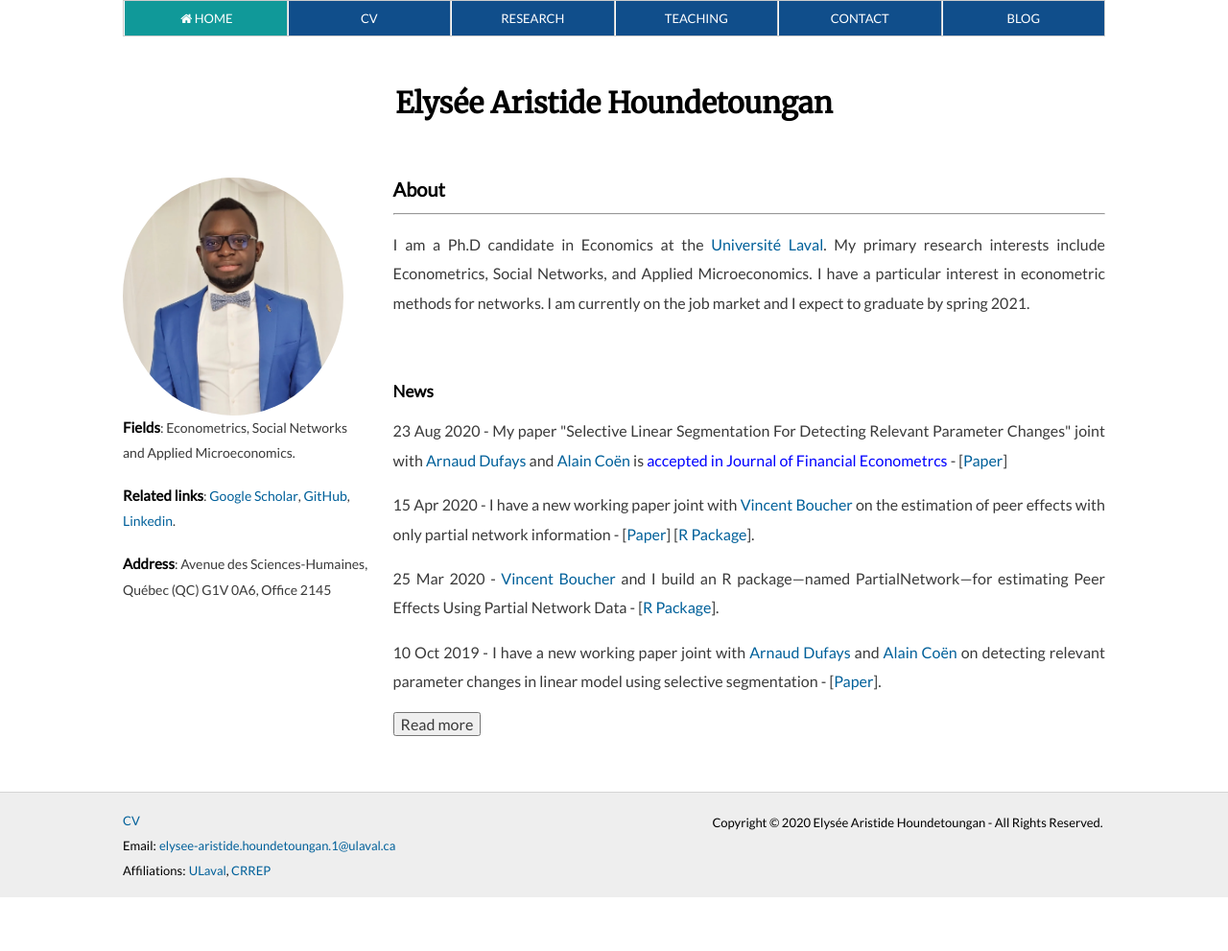
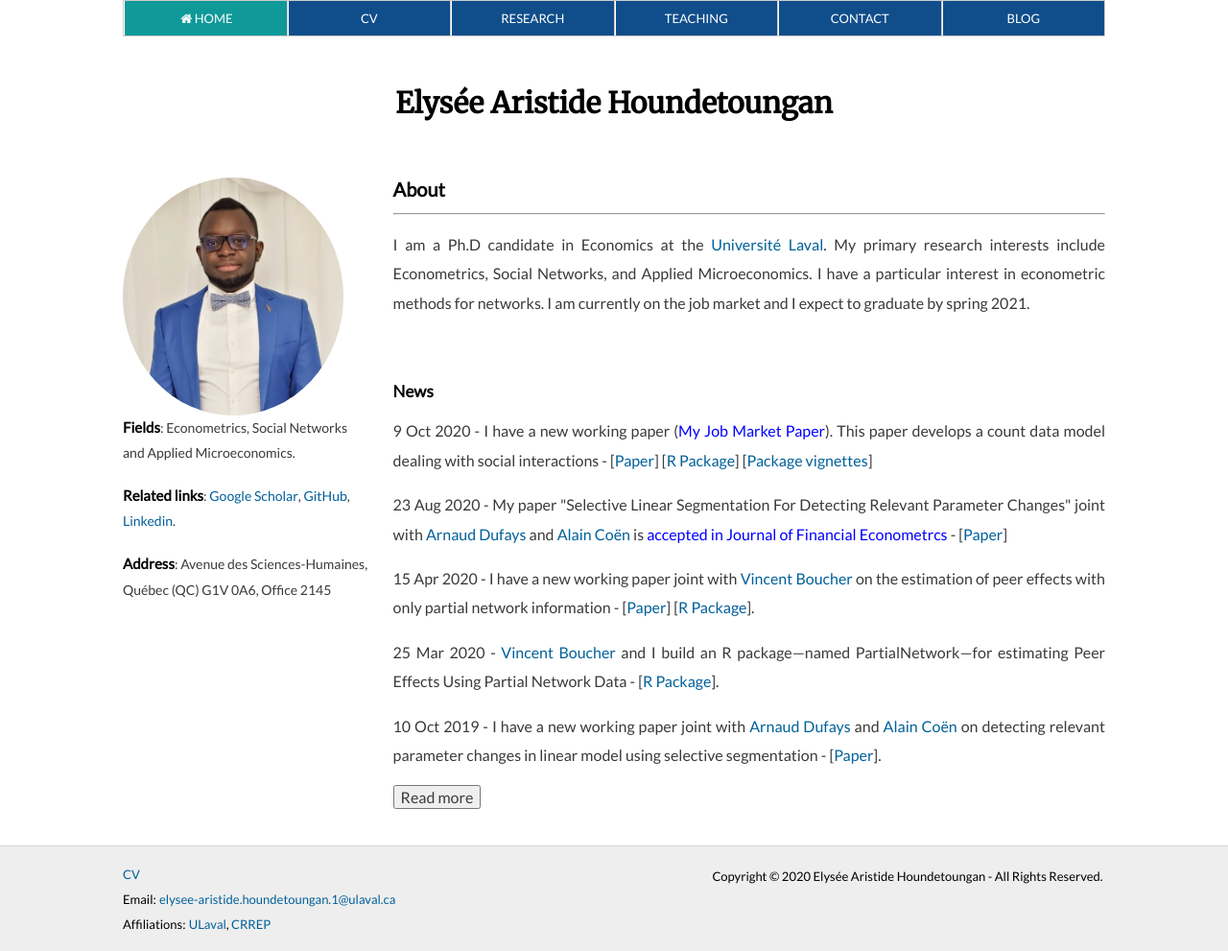
Before and after one commit to ahoundetoungan/ahoundetoungan.github.io, a Jekyll site: the page built from index.html, in a window 1280 px wide. Shown: the whole page at 96% size. Built offline with Jekyll 4.4.1, drawn with Linux system fonts in a browser that asks for light colours; some web fonts are replaced; before the commit the page ends 935 px from its top, so only the background shows below that.

Commit message:
New paper

```diff
--- a/index.html
+++ b/index.html
@@ -32,6 +32,7 @@ $(document).ready(function() {
     <br/> <br/>
 
     <h2>News</h2>
+    <p align="justify">9 Oct 2020 - I have a new working paper (<span style="color: blue;">My Job Market Paper</span>). This paper develops a count data model dealing with social interactions - [<a id="readpaper" href="https://ahoundetoungan.com/files/Papers/Model_of_count_Data.pdf" target="_blank">Paper</a>] [<a href="https://github.com/ahoundetoungan/CDatanet" target="_blank">R Package</a>] [<a href="https://nbviewer.jupyter.org/github/ahoundetoungan/CDatanet/blob/master/doc/CDatanet_docx.pdf" target="_blank">Package vignettes</a>]
     <p align="justify">23 Aug 2020 - My paper "Selective Linear Segmentation For Detecting Relevant Parameter Changes" joint with <a href="https://arnauddufays.com/" target="_blank">Arnaud Dufays</a> and <a href="https://professeurs.uqam.ca/professeur/coen.alain/" target="_blank">Alain Coën</a> is
        <span style="color: blue;">accepted in Journal of Financial Econometrcs</span> - [<a href="https://papers.ssrn.com/sol3/papers.cfm?abstract_id=3461554" target="_blank">Paper</a>]</p>
     <p align="justify">15 Apr 2020 - I have a new working paper joint with <a href="https://www.vincentbouchereconomist.com/" target="_blank">Vincent Boucher</a> on the estimation of peer effects with only partial network information - [<a href="https://ahoundetoungan.com/files/Papers/partial_network.pdf" target="_blank">Paper</a>] [<a href=https://github.com/ahoundetoungan/PartialNetwork target="_blank">R Package</a>].</p>
```
